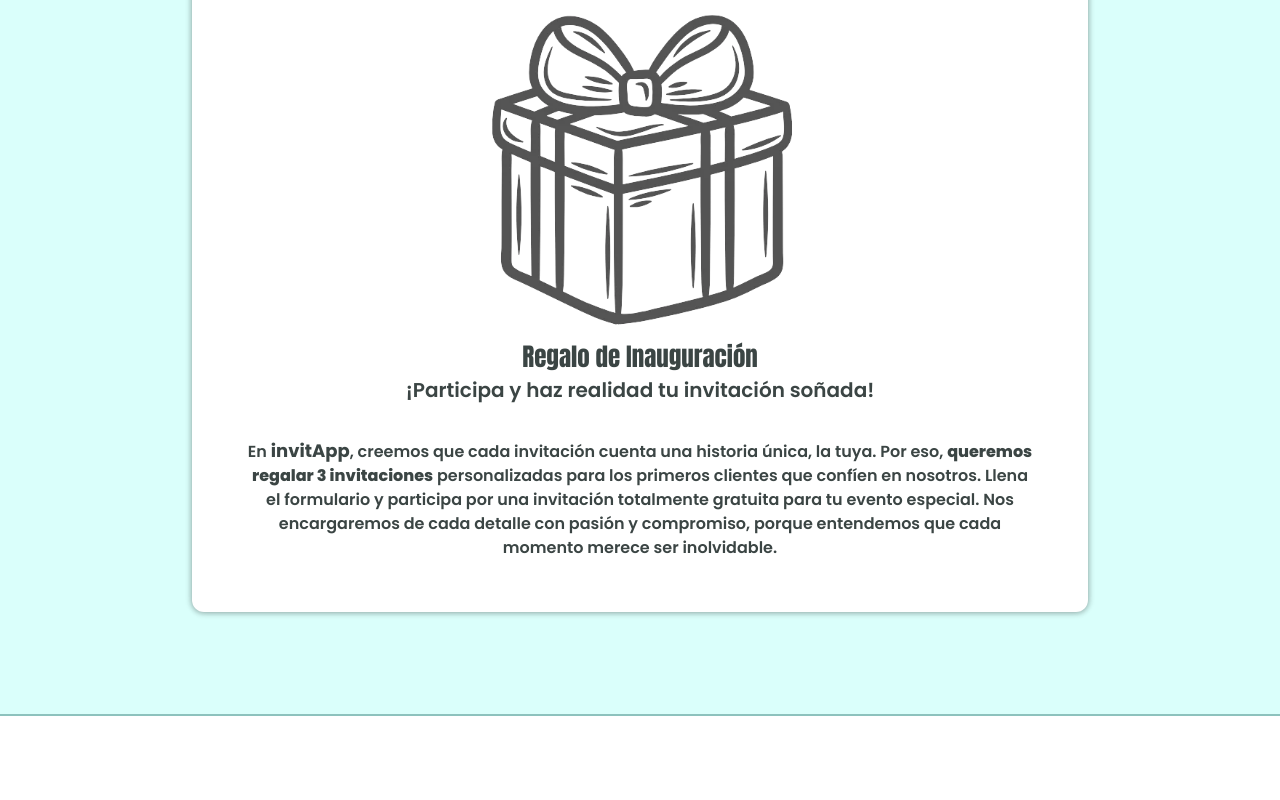
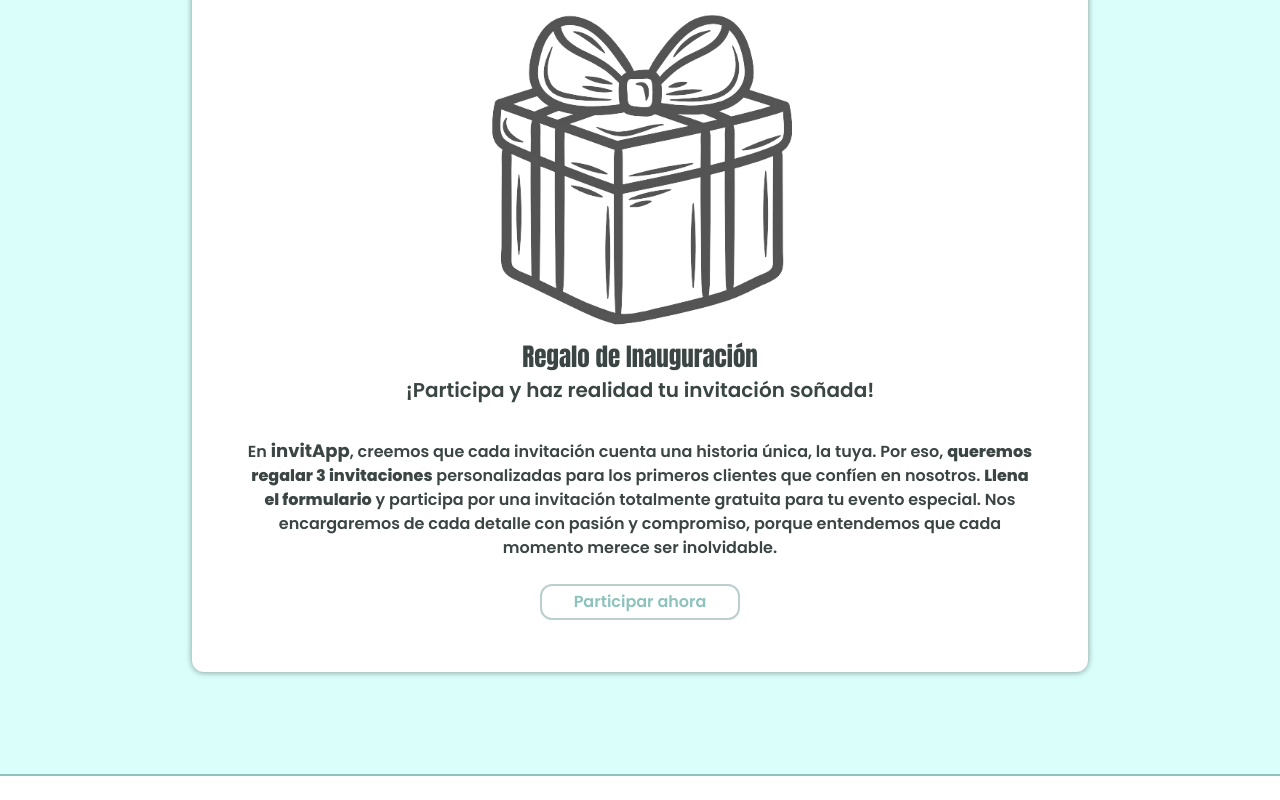
Before and after one commit to BrianGelvez/invitApp, a Next.js app: page / in a window 1280 px wide. Shown: the part 4176-4976 px from the top of the page. Before the commit the page ends 4916 px from the top, so only its background shows below. Built offline with nearby package versions, Linux system fonts and the light colour scheme.

Commit message:
styles: Creando dialog

```diff
--- a/package.json
+++ b/package.json
@@ -9,6 +9,7 @@
     "lint": "next lint"
   },
   "dependencies": {
+    "@radix-ui/react-dialog": "^1.1.4",
     "next": "15.1.1",
     "react": "^19.0.0",
     "react-dom": "^19.0.0",
--- /dev/null
+++ b/src/home/section3/components/dialogForm/index.tsx
@@ -0,0 +1,44 @@
+import { dancingScript } from "@/app/fonts";
+import * as Dialog from "@radix-ui/react-dialog";
+import Image from "next/image";
+
+import { IoClose } from "react-icons/io5";
+
+export default function DialogForm() {
+  return (
+    <Dialog.Root>
+      <Dialog.Trigger className="pt-6">
+        <p
+          className={`border-[2px] px-8 py-1 font-[600] text-[16px] rounded-xl border-blue-lightBlueishGray
+                     text-blue-blueSoftWater `}
+        >
+          Participar ahora
+        </p>
+      </Dialog.Trigger>
+      <Dialog.Portal>
+        <Dialog.Overlay className="inset-0 z-[60] fixed bg-black/70 overflow-y-auto flex justify-center items-center">
+          <Dialog.Content className="w-full max-w-lg h-96 bg-blue-colorText/50 backdrop-blur-sm outline outline-offset-1 outline-blue-blueSoftWater text-black flex flex-col justify-start items-center rounded-2xl p-4 m-8 overflow-y-auto">
+            <div className="flex flex-row justify-between items-center w-full">
+              <div>
+                <IoClose className="size-8 text-transparent" />
+              </div>
+              <Image
+                src="/invitAppLogo.webp"
+                width={1000}
+                height={1000}
+                alt="InitApp Logo"
+                className="w-[100px]"
+              />
+              <Dialog.Close asChild title="Close">
+                <IoClose className="size-8 text-white" />
+              </Dialog.Close>
+            </div>
+            <div className="w-full flex justify-center items-center mt-2">
+              <p className={`${dancingScript.className} text-[22px] font-extrabold text-blue-lightBlueishGray`}>¡Sé uno de los ganadores!</p>
+            </div>
+          </Dialog.Content>
+        </Dialog.Overlay>
+      </Dialog.Portal>
+    </Dialog.Root>
+  );
+}
--- a/src/home/section3/index.tsx
+++ b/src/home/section3/index.tsx
@@ -1,5 +1,6 @@
 import { anton } from "@/app/fonts";
 import Image from "next/image";
+import DialogForm from "./components/dialogForm";
 
 export default function Section3() {
   return (
@@ -9,7 +10,9 @@ export default function Section3() {
                       p-[8vw] border-blue-blueSoftWater border-y-[2px]"
       >
         <div className="bg-white rounded-xl shadow-full w-[90vw] max-w-4xl h-auto p-[4vw] text-center">
-<p className={`${anton.className} text-[70px] text-blue-blueSoftWater`}>
+          <p
+            className={`${anton.className} text-[70px] text-blue-blueSoftWater`}
+          >
             CLIENTES
           </p>
           <div className="w-full flex flex-col justify-center items-center gap-1 mt-4">
@@ -22,7 +25,9 @@ export default function Section3() {
             />
 
             <div className="w-full flex flex-col justify-center items-center">
-    <p className={`${anton.className} text-[25px] text-blue-colorText`}>
+              <p
+                className={`${anton.className} text-[25px] text-blue-colorText`}
+              >
                 Regalo de Inauguración
               </p>
               <p className="text-blue-colorText text-[20px] font-[600]">
@@ -35,14 +40,17 @@ export default function Section3() {
                 <span className="font-[800]">
                   queremos regalar 3 invitaciones
                 </span>{" "}
-      personalizadas para los primeros clientes que confíen en nosotros.
-      Llena el formulario y participa por una invitación totalmente
-      gratuita para tu evento especial. Nos encargaremos de cada detalle
-      con pasión y compromiso, porque entendemos que cada momento merece
-      ser inolvidable.
+                personalizadas para los primeros clientes que confíen en
+                nosotros.{" "}
+                <span className="font-[800]">Llena el formulario</span> y
+                participa por una invitación totalmente gratuita para tu evento
+                especial. Nos encargaremos de cada detalle con pasión y
+                compromiso, porque entendemos que cada momento merece ser
+                inolvidable.
               </p>
             </div>
           </div>
+          <DialogForm/>
         </div>
       </div>
     </div>
```
Also changed, not shown: 1 other file (tests, documents, lock files or other folders). Lines whose indentation alone changed are shown as unchanged.
